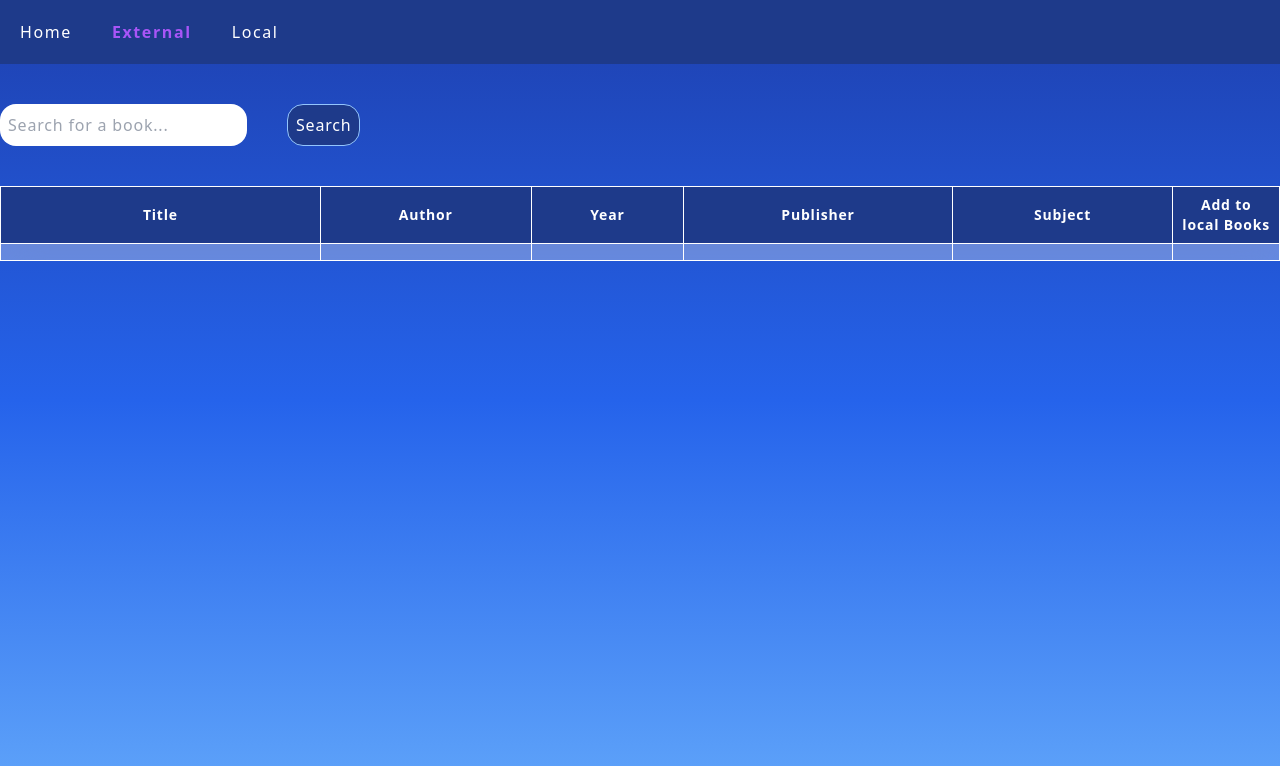
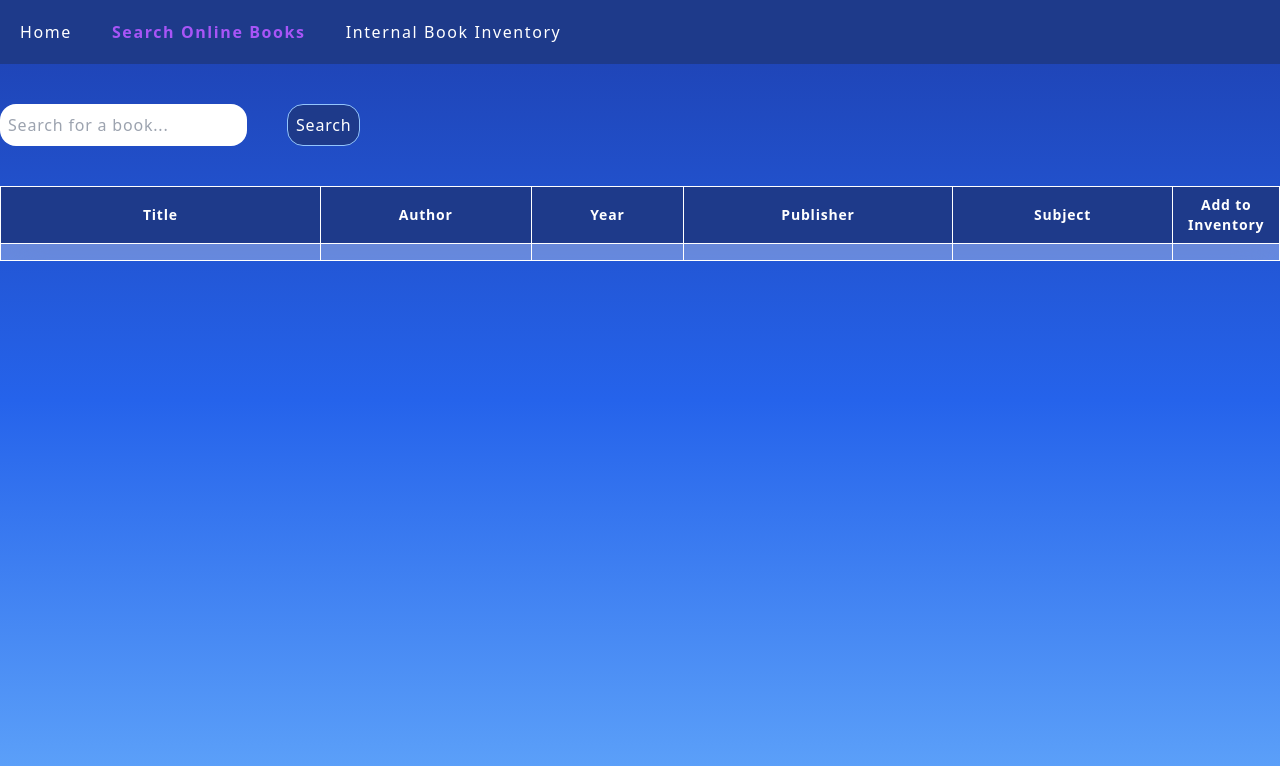
Before and after one commit to estebanCastaneira/wtti_front, a React (Vite) app: page /external in a window 1280 px wide. Shown: the top 766 px of the page. Built offline with nearby package versions, Linux system fonts and the light colour scheme.

Commit message:
Update names

```diff
--- a/src/App.jsx
+++ b/src/App.jsx
@@ -1,5 +1,5 @@
 import { Routes, Route } from "react-router-dom"
-import ExternalTable from "./components/ExternalTable"
+import ExternalSearch from "./components/ExternalSearch"
 import Header from "./components/Header"
 import Home from "./components/Home"
 import LocalTable from "./components/LocalTable"
@@ -11,8 +11,8 @@ function App() {
       <Header />
       <Routes>
         <Route path="/" element={<Home />} />
-        <Route path="/external" element={<ExternalTable />} />
-        <Route path="/local" element={<LocalTable />} />
+        <Route path="/external" element={<ExternalSearch />} />
+        <Route path="/inventory" element={<LocalTable />} />
       </Routes>
     </main>
   )
--- /dev/null
+++ b/src/components/ExternalSearch.jsx
@@ -0,0 +1,48 @@
+import axios from "axios"
+import { useEffect, useState } from "react"
+import ExternalTable from "./ExternalTable"
+import SearchBar from "./SearchBar"
+
+function ExternalSearch() {
+  const [searchQuery, setSearchQuery] = useState("")
+  const [searchResults, setSearchResults] = useState([])
+  const [loading, setLoading] = useState(false)
+  const [error, setError] = useState("") //TODO
+
+  useEffect(() => {
+    if (searchQuery) {
+      setLoading(true)
+      setError("")
+      async function fetchBooks() {
+        try {
+          const response = await axios.get(
+            `https://openlibrary.org/search.json?q=${searchQuery}`
+          )
+          console.log(response.data.docs)
+          setSearchResults(response.data.docs)
+        } catch (err) {
+          setError(err)
+        } finally {
+          setLoading(false)
+        }
+      }
+
+      fetchBooks()
+    }
+  }, [searchQuery])
+
+  const handleSearch = (query) => {
+    setSearchQuery(query)
+  }
+
+  return (
+    <div className="flex justify-center">
+      <div className="container my-10">
+        <SearchBar onSearch={handleSearch} />
+        <ExternalTable data={searchResults} />
+      </div>
+    </div>
+  )
+}
+
+export default ExternalSearch
--- a/src/components/ExternalTable.jsx
+++ b/src/components/ExternalTable.jsx
@@ -1,47 +1,64 @@
-import axios from "axios"
-import { useEffect, useState } from "react"
-import ApiTable from "./ApiTable"
-import SearchBar from "./SearchBar"
+function ExternalTable({ data }) {
+  return (
+    <table className="w-full text-white backdrop-blur-[20px] backdrop-saturate-[92%] bg-[#ffffff] bg-opacity-30 border border-white">
+      <thead className="bg-blue-900 font-bold text-sm">
+        <tr>
+          <th scope="col" className="p-2 border border-white w-3/12">
+            Title
+          </th>
+          <th scope="col" className="p-2 border border-white">
+            Author
+          </th>
+          <th scope="col" className="p-2 border border-white">
+            Year
+          </th>
+          <th scope="col" className="p-2 border border-white ">
+            Publisher
+          </th>
+          <th scope="col" className="p-2 border border-white ">
+            Subject
+          </th>
 
-function ExternalTable() {
-  const [searchQuery, setSearchQuery] = useState("")
-  const [searchResults, setSearchResults] = useState([])
-  const [loading, setLoading] = useState(false)
-  const [error, setError] = useState("") //TODO
-
-  useEffect(() => {
-    if (searchQuery) {
-      setLoading(true)
-      setError("")
-      async function fetchBooks() {
-        try {
-          const response = await axios.get(
-            `https://openlibrary.org/search.json?q=${searchQuery}`
-          )
-          console.log(response.data.docs)
-          setSearchResults(response.data.docs)
-        } catch (err) {
-          setError(err)
-        } finally {
-          setLoading(false)
-        }
-      }
-
-      fetchBooks()
-    }
-  }, [searchQuery])
-
-  const handleSearch = (query) => {
-    setSearchQuery(query)
-  }
-
-  return (
-    <div className="flex justify-center">
-      <div className="container my-10">
-        <SearchBar onSearch={handleSearch} />
-        <ApiTable data={searchResults} />
-      </div>
-    </div>
+          <th scope="col" className="p-2 border border-white w-1/12">
+            Add to Inventory
+          </th>
+        </tr>
+      </thead>
+      <tbody className="font-light text-sm">
+        {data.map((book) => (
+          <tr key={book._version_} className="">
+            <th scope="row" className="p-2 border border-white">
+              {book.title}
+            </th>
+            <th scope="row" className="p-2 border border-white">
+              {book.author_name}
+            </th>
+            <th scope="row" className="p-2 border border-white">
+              {book.first_publish_year}
+            </th>
+            <th scope="row" className="p-2 border border-white">
+              {book.publisher?.[0]}
+            </th>
+            <th scope="row" className="p-2 border border-white">
+              {book.subject ? book.subject[0] : "..."}
+            </th>
+            <th scope="row" className="p-2 border border-white">
+              <button className="w-5 relative active:left-1 active:top-1">
+                <img src="/icons/plus.png" alt="plus png button" />
+              </button>
+            </th>
+          </tr>
+        ))}
+        <tr className={`${data.length > 0 ? "hidden" : ""}`}>
+          <th scope="row" className="p-2 border border-white"></th>
+          <th scope="row" className="p-2 border border-white"></th>
+          <th scope="row" className="p-2 border border-white"></th>
+          <th scope="row" className="p-2 border border-white"></th>
+          <th scope="row" className="p-2 border border-white"></th>
+          <th scope="row" className="p-2 border border-white"></th>
+        </tr>
+      </tbody>
+    </table>
   )
 }
 
--- a/src/components/Header.jsx
+++ b/src/components/Header.jsx
@@ -11,12 +11,12 @@ function Header() {
           <Anchor
             currentPage={currentPage}
             href={"/external"}
-            pageName={"External"}
+            pageName={"Search Online Books"}
           />
           <Anchor
             currentPage={currentPage}
-            href={"/local"}
-            pageName={"Local"}
+            href={"/inventory"}
+            pageName={"Internal Book Inventory"}
           />
         </ul>
       </nav>
```
